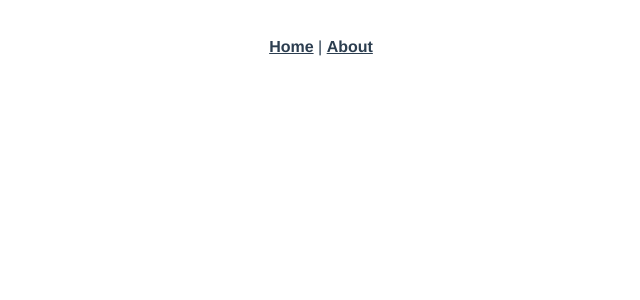
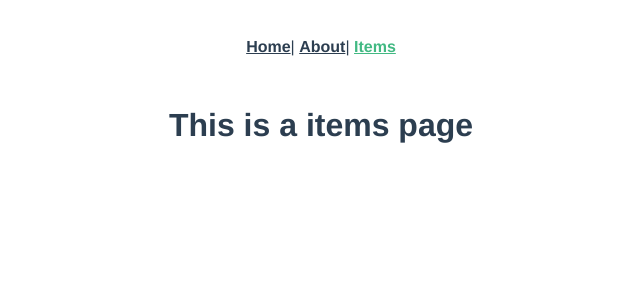
Before and after one commit to seitaro1991/vueproject, a Vue app: page /#/items in a window 1280 px wide. Shown: the top 300 px of the page, without its empty margins (319-959 px from the left). Built offline with nearby package versions, Linux system fonts and the light colour scheme.

Commit message:
vue開始

```diff
--- a/src/App.vue
+++ b/src/App.vue
@@ -1,8 +1,9 @@
 <template>
   <div id="app">
     <div id="nav">
-      <router-link to="/">Home</router-link> |
-      <router-link to="/about">About</router-link>
+      <router-link to="/">Home</router-link>|
+      <router-link to="/about">About</router-link>|
+      <router-link to="/items">Items</router-link>
     </div>
     <router-view/>
   </div>
--- a/src/router.js
+++ b/src/router.js
@@ -1,6 +1,7 @@
 import Vue from "vue";
 import Router from "vue-router";
 import Home from "./views/Home.vue";
+import Items from "./views/Items.vue";
 
 Vue.use(Router);
 
@@ -10,6 +11,11 @@ export default new Router({
       path: "/",
       name: "home",
       component: Home
+    },
+    {
+      path: "/items",
+      name: "items",
+      component: Items
     },
     {
       path: "/about",
--- /dev/null
+++ b/src/views/Items.vue
@@ -0,0 +1,5 @@
+<template>
+  <div class="about">
+    <h1>This is a items page</h1>
+  </div>
+</template>
```
